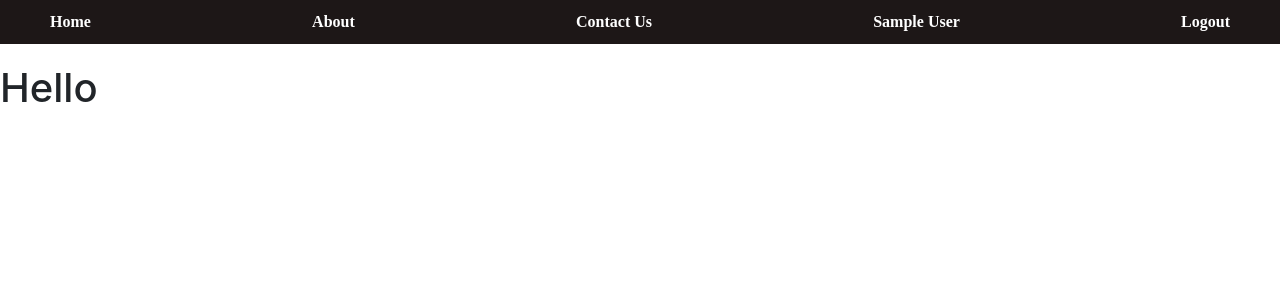
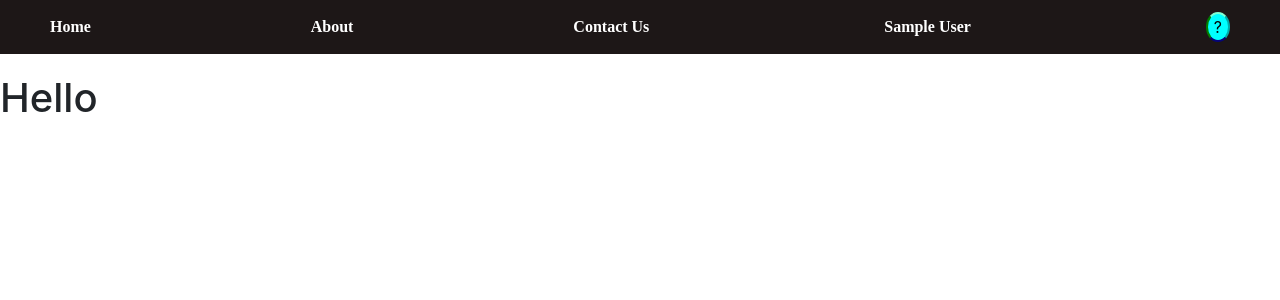
Before and after one commit to 12345407/Flask-Registration-MYSQL, a Flask app: page / in a window 1280 px wide. Shown: the top 300 px of the page. Run offline with Flask 2, Linux system fonts and the light colour scheme; the visitor is signed in with stand-in values (Sample User, id 1); some libraries are stand-ins or nearby versions.

Commit message:
final commit

```diff
--- a/templates/layout.html
+++ b/templates/layout.html
@@ -25,21 +25,28 @@
     }
 
     .nav-item {
+        cursor: pointer;
         font-family: serif;
         color: rgb(255, 255, 255);
+        text-decoration: none;
         font-size: 16px;
         font-weight: 800;
         text-decoration: none;
-        transition: 0.4s;
+        transition: 0.4s ease-in-out;
+        z-index: 2;
+
     }
 
+
+
+
     .nav-item:hover {
-
+        text-decoration: none;
         font-size: 18px;
         font-weight: 1500;
         border-style: solid;
         border-width: 0px 0px 2px 0px;
-        border-bottom-color: rgb(25, 61, 59);
+        border-bottom-color: rgb(8, 141, 134);
 
     }
 
@@ -60,6 +67,49 @@
         border-bottom-color: rgb(25, 61, 59);
         background-color: rgba(0, 0, 0, 0.822);
     }
+
+    .dropbtn {
+        background-color: rgb(29, 23, 23);
+        color: white;
+        padding: 5px 15px;
+        font-size: 16px;
+        border: none;
+    }
+
+    .dropdown {
+        position: relative;
+        display: inline-block;
+    }
+
+    .dropdown-content {
+        display: none;
+        position: absolute;
+        background-color: rgb(29, 23, 23);
+        min-width: 160px;
+        box-shadow: 0px 8px 16px 0px rgba(0, 0, 0, 0.664);
+        z-index: 1;
+    }
+
+    .dropdown-content a {
+        color: whitesmoke;
+        padding: 12px 16px;
+        text-decoration: none;
+        display: block;
+    }
+
+    .dropdown-content a:hover {
+        background-color: aqua;
+        color: black;
+    }
+
+    .dropdown:hover .dropdown-content {
+        display: block;
+    }
+
+    .dropdown:hover .dropbtn {
+        box-shadow: 0px 8px 16px 0px black;
+        border-radius: 20px;
+    }
 </style>
 
 <body>
@@ -70,8 +120,23 @@
         <a href="//" class="nav-item">Contact Us</a>
 
         {% if session.logged_in %}
-        <a href="/profile" class="nav-item">{{session.s_name}}</a>
-        <a href="/out" class="nav-item">Logout</a>
+        <div class="nav-item">
+            <div class="dropdown">
+                <button class="dropbtn"><a href="/profile" class="nav-item"> {{session.s_name}} </a></button>
+                <div class="dropdown-content">
+                    <a href="/profile">profile</a>
+                    <a href="/History">Login History</a>
+                    <a href="/out">Logout</a>
+                </div>
+            </div>
+        </div>
+
+        <button type="button" class="nav-btn-after"
+            style="border-radius:50%; background:cyan; border-color:aquamarine cyan rgb(9, 9, 204) green; cursor:pointer">?</button>
+
+
+        <!-- <a href="/profile" class="nav-item">{{session.s_name}}</a>
+        <a href="/out" class="nav-item">Logout</a> -->
 
         {% else %}
         <button type="button" class="nav-btn"><a href="{{ url_for('login') }}" class="nav-item">Login</a></button>
```
